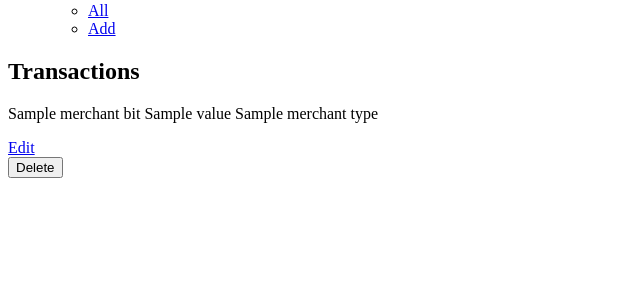
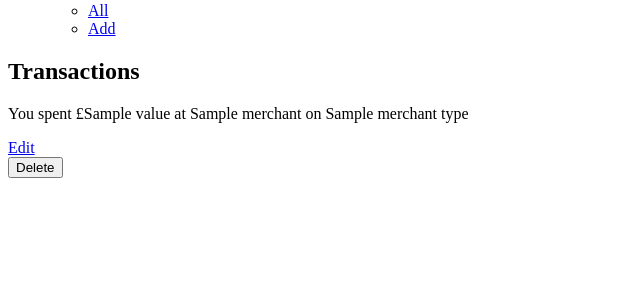
Before and after one commit to pvaliani/spending_tracker_app, a Flask app: page /transactions in a window 1280 px wide. Shown: the part 276-576 px from the top of the page, without its empty margins (0-640 px from the left). Run offline with Flask 2, Linux system fonts and the light colour scheme; a database or web service that is not in the repository returns one stand-in record (values such as "Sample title"); some libraries are stand-ins or nearby versions.

Commit message:
updated transaction view user messages

```diff
--- a/templates/transactions/index.html
+++ b/templates/transactions/index.html
@@ -7,7 +7,7 @@
 
 <section>
     <!-- breakthrough line of code for my paying app - also changed amount.value from human.name-->
-    <p>{{ transaction.merchant.name }} bit {{ transaction.amount.value }} {{ transaction.merchant.merchant_type.name }} </p>
+    <p>You spent £{{ transaction.amount.value }} at {{ transaction.merchant.name }} on {{ transaction.merchant.merchant_type.name }} </p>
     <a href="/transactions/{{ transaction.id }}/edit">Edit</a>
     <form action="/transactions/{{ transaction.id }}/delete" method="POST">
         <input type="submit" value="Delete">
```
